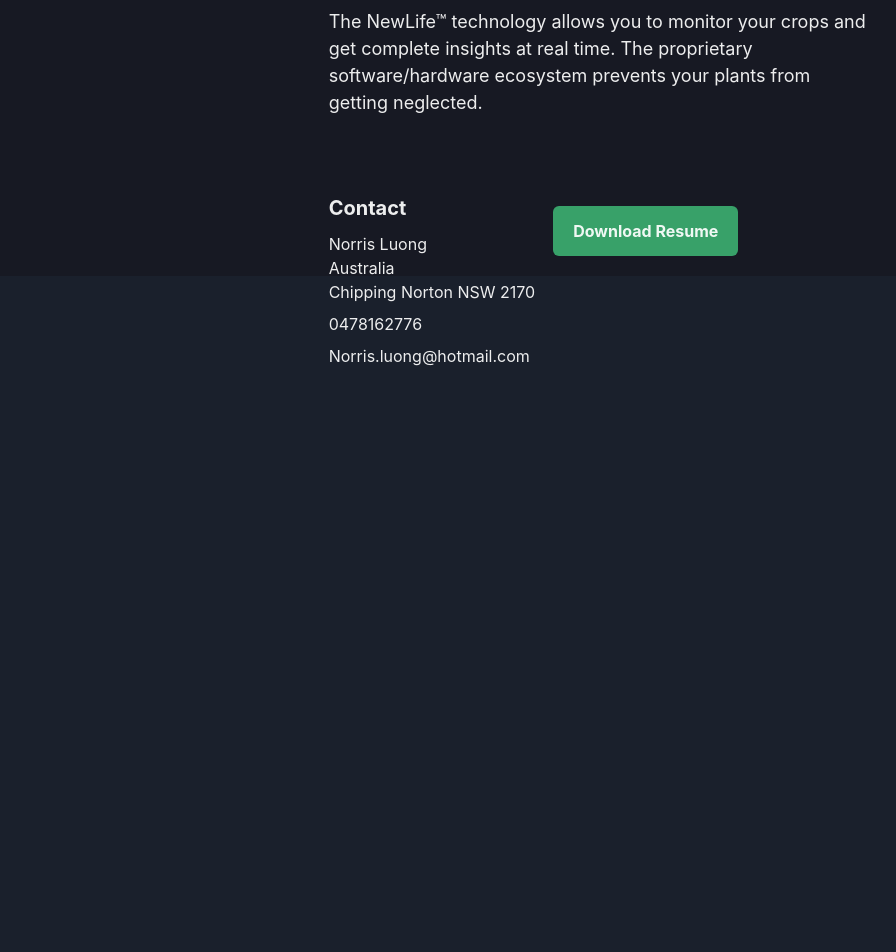
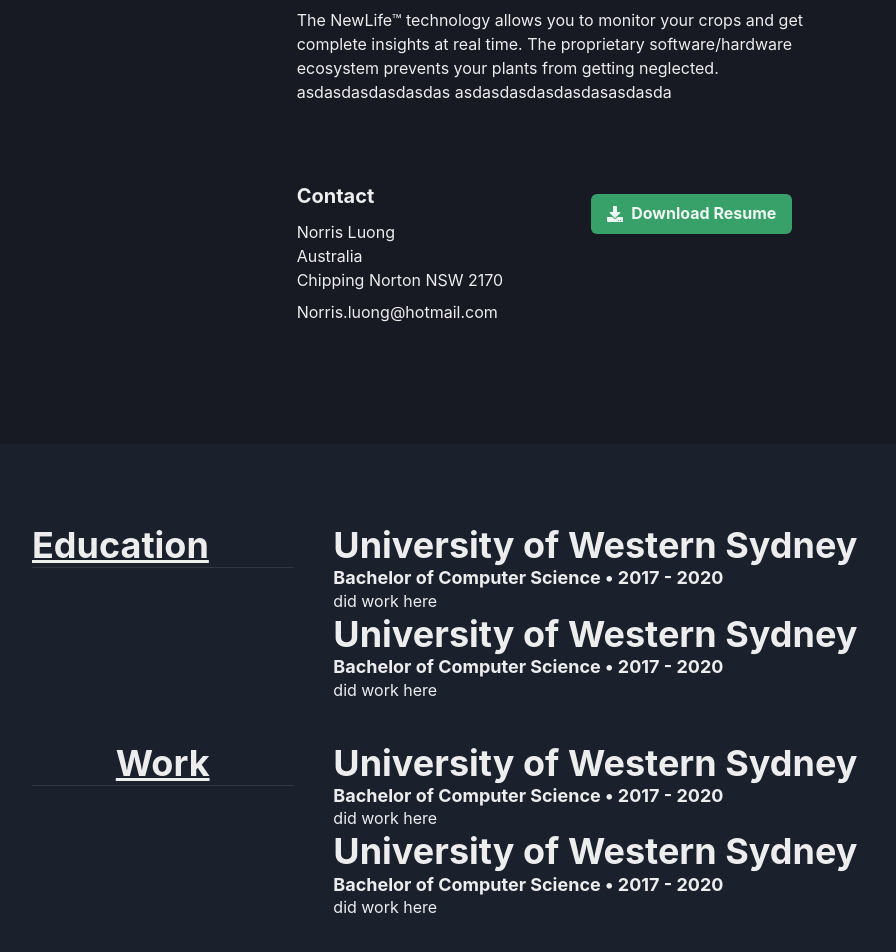
Before and after one commit to Gsirron/NextJsResumeTemplate, a Next.js app: page / in a window 1280 px wide. Shown: the part 924-1876 px from the top of the page, without its empty margins (186-1082 px from the left). Before the commit the page ends 1332 px from the top, so only its background shows below. Built offline with nearby package versions, Linux system fonts and the light colour scheme.

Commit message:
added resume page

```diff
--- a/components/Header.tsx
+++ b/components/Header.tsx
@@ -31,7 +31,7 @@ const Header3 = () => {
   const { colorMode, toggleColorMode } = useColorMode();
   const { isOpen, onOpen, onClose } = useDisclosure();
   return (
-    <VStack>
+    <VStack zIndex={10}>
       <Center
         w="100%"
         position="fixed"
--- a/components/Layout.tsx
+++ b/components/Layout.tsx
@@ -1,5 +1,5 @@
 import React from "react";
-import { Box } from "@chakra-ui/react";
+import { Box, Flex } from "@chakra-ui/react";
 import Header3 from "../pages/Header3";
 import Header from "../components/Header";
 
--- a/pages/About.tsx
+++ b/pages/About.tsx
@@ -16,34 +16,37 @@ import {
   useColorModeValue,
   Center,
   Spacer,
+  Link,
 } from "@chakra-ui/react";
 
 import React from "react";
-import Link from "next/link";
+import NextLink from "next/link";
+import { FaDownload } from "react-icons/fa";
 
 const About = () => {
   return (
-    <Flex bg={useColorModeValue("gray.100", "gray.900")} w={"100%"}>
-      <Box as={Container} maxW={"5xl"} pb={"40px"}>
+    <Flex bg={useColorModeValue("gray.100", "gray.900")} pr={"5%"}>
+      <Box as={Container} maxW={"5xl"}>
         <Grid
           m={{ base: 8, md: 20 }}
-          h="200px"
           templateColumns={{
             base: "repeat(1, 1fr)",
             sm: "repeat(3, 1fr)",
             md: "repeat(3, 1fr)",
           }}
           gap={{ base: 4, md: 10, xl: 10 }}
+          mx={"10px"}
         >
           <GridItem rowSpan={2} colSpan={1}></GridItem>
-          <GridItem colSpan={2}>
+          <GridItem colSpan={2} w={"100%"}>
             <Heading mb={4} fontSize={{ base: "2xl", md: "3xl" }}>
               About me
             </Heading>
-            <Text fontSize={"lg"}>
+            <Text fontSize={"md"}>
               The NewLife™ technology allows you to monitor your crops and get
               complete insights at real time. The proprietary software/hardware
               ecosystem prevents your plants from getting neglected.
+              asdasdasdasdasdas asdasdasdasdasdasasdasda
             </Text>
           </GridItem>
           <GridItem colSpan={2}>
@@ -56,22 +59,23 @@ const About = () => {
                 <Text pt={"4px"}>
                   Norris Luong <br /> Australia <br /> Chipping Norton NSW 2170
                 </Text>
-                <Text>0478162776</Text>
                 <Link href="mailto:norris.luong@hotmail.com">
                   Norris.luong@hotmail.com
                 </Link>
               </VStack>
-              <Box p={"10px"}>
-                <Box
-                  px={"20px"}
-                  as="button"
-                  h={"50px"}
-                  borderRadius={"md"}
-                  bg={"green.500"}
-                  fontWeight={700}
-                >
-                  Download Resume
-                </Box>
+              <Box p={"10px"} pl={{ base: 0, md: 20 }}>
+                <a href="https://www.google.com">
+                  <Button
+                    position={"static"}
+                    leftIcon={<FaDownload />}
+                    size={"md"}
+                    borderRadius={"md"}
+                    bg={"green.500"}
+                    fontWeight={700}
+                  >
+                    Download Resume
+                  </Button>
+                </a>
               </Box>
             </Stack>
           </GridItem>
--- a/pages/Home.tsx
+++ b/pages/Home.tsx
@@ -9,6 +9,7 @@ import {
   Heading,
   Divider,
   Center,
+  Container,
 } from "@chakra-ui/react";
 
 const Home = () => {
@@ -22,19 +23,20 @@ const Home = () => {
       backgroundImage={"/images/frontbg2.jpg"}
     >
       <VStack
+        as={Container}
+        maxW={"5xl"}
         w={"full"}
         justify={"center"}
         px={useBreakpointValue({ base: 4, md: 8 })}
-        bgGradient={"linear(to-r, blackAlpha.600, transparent)"}
       >
         <Stack
-          justify={"center"}
           maxW={"2xl"}
-          align={"center"}
+          textAlign={"center"}
           spacing={6}
           bg={"blackAlpha.600"}
           borderRadius={"2em"}
           py={{ base: 6, md: 10 }}
+          px={{ base: 0, md: 10 }}
         >
           <Heading
             alignContent={"center"}
--- a/pages/Resume.tsx
+++ b/pages/Resume.tsx
@@ -1,4 +1,4 @@
-import React from 'react'
+import React from "react";
 import {
   Stack,
   Flex,
@@ -6,24 +6,101 @@ import {
   Text,
   VStack,
   useBreakpointValue,
-} from '@chakra-ui/react';
-
-const Resume = () => {
-	return (
-		<Flex
-			w={'full'}
-			h={'100vh'}>
-
-			<VStack
-				w={'full'}
-				justify={'center'}
-			>
-				<Text>
-					Resmue
-				</Text>
-			</VStack>
-		</Flex>
-	)
+  GridItem,
+  Box,
+  Container,
+  Grid,
+  Heading,
+  Divider,
+  chakra,
+  Spacer,
+} from "@chakra-ui/react";
+const test = [
+  {
+    heading: "University of Western Sydney",
+    name: "Bachelor of Computer Science",
+    text: "did work here",
+    date: "2017 - 2020",
+  },
+  {
+    heading: "University of Western Sydney",
+    name: "Bachelor of Computer Science",
+    text: "did work here",
+    date: "2017 - 2020",
+  },
+];
+interface ResumeProps {
+  heading: string;
+  name: string;
+  text: string;
+  date: string;
 }
 
-export default Resume
+export const ResumeProps = (props: ResumeProps) => {
+  const { heading, name, text, date } = props;
+  return (
+    <Box>
+      <Heading>{heading}</Heading>
+      <Flex>
+        <Heading fontSize={{ base: "md", md: "lg" }} as={"h3"}>
+          {name}&nbsp;•&nbsp;
+        </Heading>
+        <Heading fontSize={{ base: "md", md: "lg" }} as={"h3"}>
+          {date}
+        </Heading>
+      </Flex>
+      <Text>{text}</Text>
+    </Box>
+  );
+};
+
+export const Resume = () => {
+  return (
+    <Box p={{ base: 10, md: 20 }} as={Container} maxW={"5xl"}>
+      <Grid
+        w={"full"}
+        templateColumns={{
+          base: "repeat(1, 1fr)",
+          sm: "repeat(3, 1fr)",
+          md: "repeat(3, 1fr)",
+        }}
+        gap={{ base: 4, md: 10, xl: 10 }}
+        mx={"10px"}
+      >
+        <GridItem rowSpan={2} colSpan={1}>
+          <Heading textDecoration={"underline"}>Education</Heading>
+          <Divider />
+        </GridItem>
+        <GridItem colSpan={2}>
+          {test.map((iteminfo) => (
+            <ResumeProps {...iteminfo} />
+          ))}
+        </GridItem>
+      </Grid>
+      <Grid
+        w={"full"}
+        templateColumns={{
+          base: "repeat(1, 1fr)",
+          sm: "repeat(3, 1fr)",
+          md: "repeat(3, 1fr)",
+        }}
+        gap={{ base: 4, md: 10, xl: 10 }}
+        mx={"10px"}
+      >
+        <GridItem rowSpan={2} colSpan={1}>
+          <Heading textAlign={"center"} textDecoration={"underline"}>
+            Work
+          </Heading>
+          <Divider />
+        </GridItem>
+        <GridItem colSpan={2}>
+          {test.map((iteminfo) => (
+            <ResumeProps {...iteminfo} />
+          ))}
+        </GridItem>
+      </Grid>
+    </Box>
+  );
+};
+
+export default Resume;
--- a/pages/index.tsx
+++ b/pages/index.tsx
@@ -3,6 +3,7 @@ import { Box, Container, VStack } from "@chakra-ui/react";
 import Home2 from "./Home";
 import About from "./About";
 import { Element } from "react-scroll";
+import Resume from "./Resume";
 
 const Home: NextPage = () => {
   return (
@@ -13,6 +14,9 @@ const Home: NextPage = () => {
       <Element id="About" name="About">
         <About />
       </Element>
+      <Element id="Resume" name="Resume">
+        <Resume />
+      </Element>
     </Box>
   );
 };
```
Lines whose indentation alone changed are shown as unchanged.
